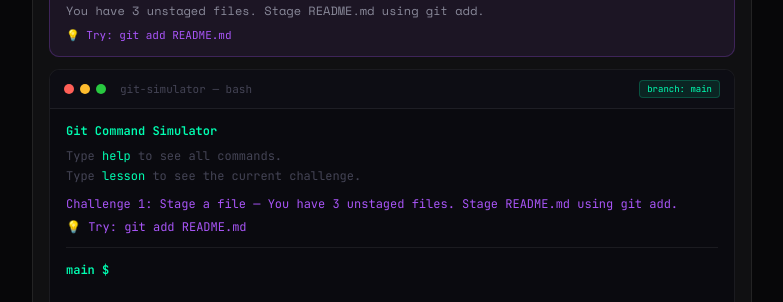
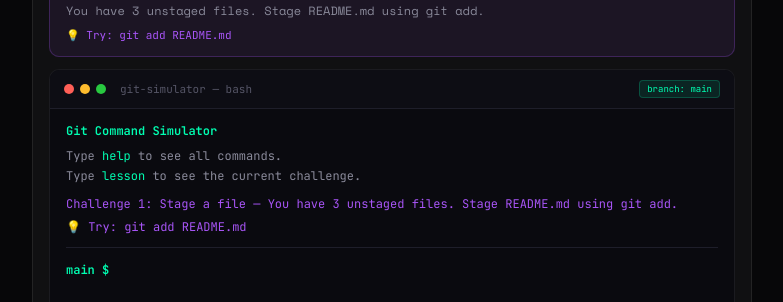
Before and after one commit to Mustafa2001-tech/Mustafa_portfolio, a Next.js app: page /playground in a window 1280 px wide. Shown: the part 1039-1341 px from the top of the page, without its empty margins (82-865 px from the left). Built offline with nearby package versions, Linux system fonts and the light colour scheme.

Commit message:
fix terminal colors in light mode

```diff
--- a/components/GitSimulator.jsx
+++ b/components/GitSimulator.jsx
@@ -61,8 +61,8 @@ const LESSONS = [
   {
     id: 6,
     title: 'Push to remote',
-    desc: 'Push your current branch to the remote repository.',
-    hint: 'Try: git push origin main',
+    desc: 'Push your current branch to the remote. You are on feature/navbar — push that branch.',
+    hint: 'Try: git push origin feature/navbar  (use your current branch name)',
     check: (state) => state.remoteBranches.includes(state.branch),
     successMsg: 'Pushed to remote! Your changes are now on GitHub.',
   },
@@ -365,7 +365,7 @@ export default function GitSimulator() {
 
   // Color map for output types
   const typeColor = {
-    cmd:     'var(--acc)',
+    cmd:     '#00FFB2',
     output:  'var(--txt2)',
     success: '#00FFB2',
     error:   '#FF6B35',
@@ -452,11 +452,11 @@ export default function GitSimulator() {
         fontFamily: "'JetBrains Mono',monospace",
       }}>
         {/* Terminal title bar */}
-        <div style={{ display: 'flex', alignItems: 'center', gap: 6, padding: '10px 14px', borderBottom: '1px solid var(--bdr)', background: '#0d0d14' }}>
+        <div style={{ display: 'flex', alignItems: 'center', gap: 6, padding: '10px 14px', borderBottom: '1px solid #1e1e2a', background: '#0d0d14' }}>
           {['#FF5F57','#FEBC2E','#28C840'].map(c => (
             <div key={c} style={{ width: 10, height: 10, borderRadius: '50%', background: c }} />
           ))}
-          <span style={{ marginLeft: 8, fontSize: 11, color: 'var(--txt3)' }}>git-simulator — bash</span>
+          <span style={{ marginLeft: 8, fontSize: 11, color: '#555566' }}>git-simulator — bash</span>
           <div style={{ marginLeft: 'auto', display: 'flex', gap: 6 }}>
             {/* Repo state badges */}
             <span style={{ fontSize: 9, padding: '2px 7px', borderRadius: 4, background: 'rgba(0,255,178,0.1)', color: 'var(--acc)', border: '1px solid rgba(0,255,178,0.2)' }}>
@@ -478,7 +478,7 @@ export default function GitSimulator() {
         }}>
           {/* Welcome message */}
           {history.length === 0 && (
-            <div style={{ color: 'var(--txt3)', marginBottom: 8 }}>
+            <div style={{ color: '#8A8A9A', marginBottom: 8 }}>
               <div style={{ color: 'var(--acc)', fontWeight: 700, marginBottom: 4 }}>Git Command Simulator</div>
               <div>Type <span style={{ color: 'var(--acc)' }}>help</span> to see all commands.</div>
               <div>Type <span style={{ color: 'var(--acc)' }}>lesson</span> to see the current challenge.</div>
@@ -486,13 +486,13 @@ export default function GitSimulator() {
                 Challenge 1: {LESSONS[0].title} — {LESSONS[0].desc}
               </div>
               <div style={{ color: '#A855F7', marginTop: 2 }}>💡 {LESSONS[0].hint}</div>
-              <div style={{ borderTop: '1px solid var(--bdr)', marginTop: 10, paddingTop: 4 }} />
+              <div style={{ borderTop: '1px solid #1e1e2a', marginTop: 10, paddingTop: 4 }} />
             </div>
           )}
 
           {history.map(line => (
             <div key={line.id} style={{
-              color: typeColor[line.type] || 'var(--txt2)',
+              color: typeColor[line.type] || '#8A8A9A',
               whiteSpace: 'pre-wrap', wordBreak: 'break-word',
               marginBottom: line.type === 'cmd' ? 2 : 6,
               fontWeight: line.type === 'cmd' ? 600 : 400,
@@ -503,7 +503,7 @@ export default function GitSimulator() {
 
           {/* Input line */}
           <div style={{ display: 'flex', alignItems: 'center', gap: 8, marginTop: 4 }}>
-            <span style={{ color: 'var(--acc)', whiteSpace: 'nowrap', fontWeight: 600 }}>
+            <span style={{ color: '#00FFB2', whiteSpace: 'nowrap', fontWeight: 600 }}>
               {gitState.branch} $
             </span>
             <form onSubmit={handleSubmit} style={{ flex: 1, display: 'flex' }}>
@@ -518,7 +518,7 @@ export default function GitSimulator() {
                 spellCheck="false"
                 style={{
                   flex: 1, background: 'transparent', border: 'none',
-                  outline: 'none', color: 'var(--txt)',
+                  outline: 'none', color: '#F0F0F0',
                   fontFamily: "'JetBrains Mono',monospace", fontSize: 12,
                   caretColor: 'var(--acc)',
                 }}
```
